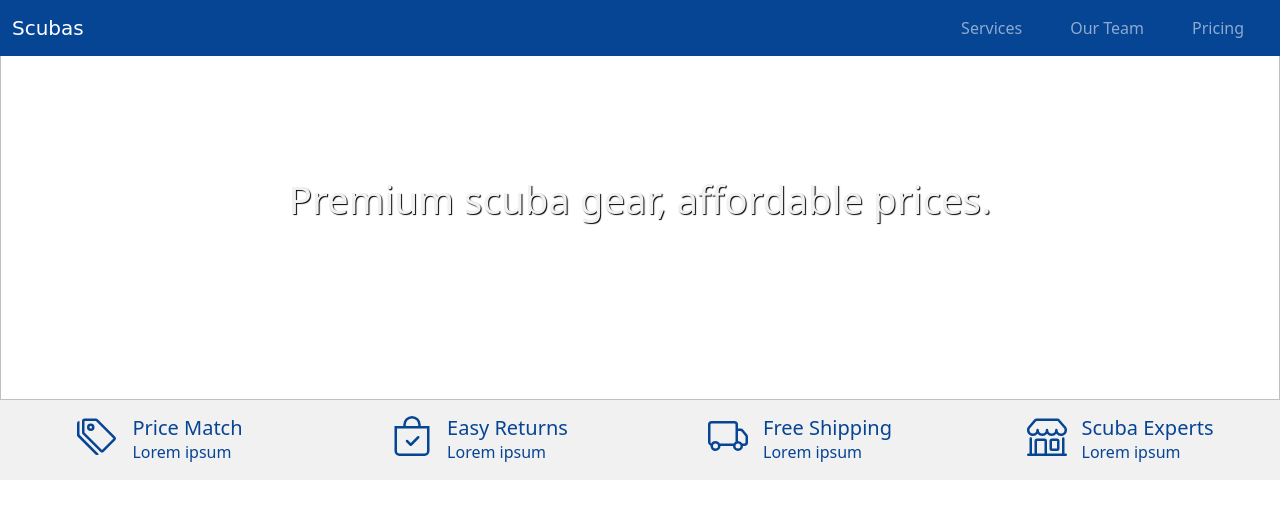
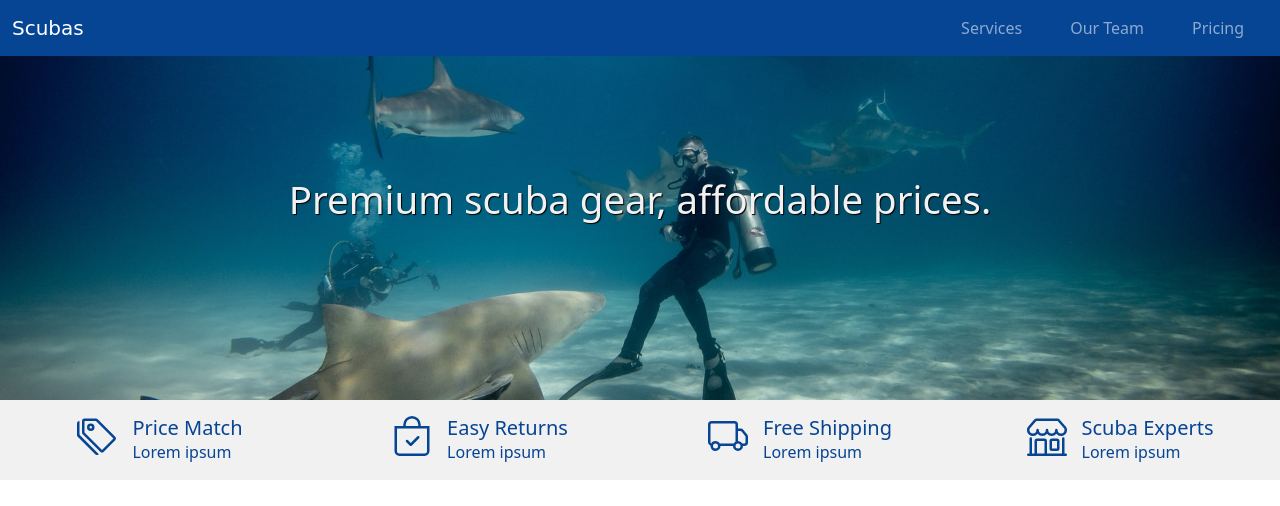
Before and after one commit to verdusco1/product_landing_page, a plain HTML site: page index.html in a window 1280 px wide. Shown: the top 506 px of the page. Drawn offline with nearby package versions, Linux system fonts and the light colour scheme; the site is published under a folder, as on GitHub Pages, so addresses that start at the root find nothing; a web font is replaced by a local one.

Commit message:
edit index.html

```diff
--- a/index.html
+++ b/index.html
@@ -37,7 +37,7 @@
     <section id="background-container">
         <div>
             <title id="header-text">Premium scuba gear, affordable prices.</title>
-            <img id="header-img" class="img-fluid top-image" src="/images/gerald-schombs-titrLVi32F8-unsplash.jpg" alt="">
+            <img id="header-img" class="img-fluid top-image" src="images/gerald-schombs-titrLVi32F8-unsplash.jpg" alt="">
 
         </div>
     </section>
```
